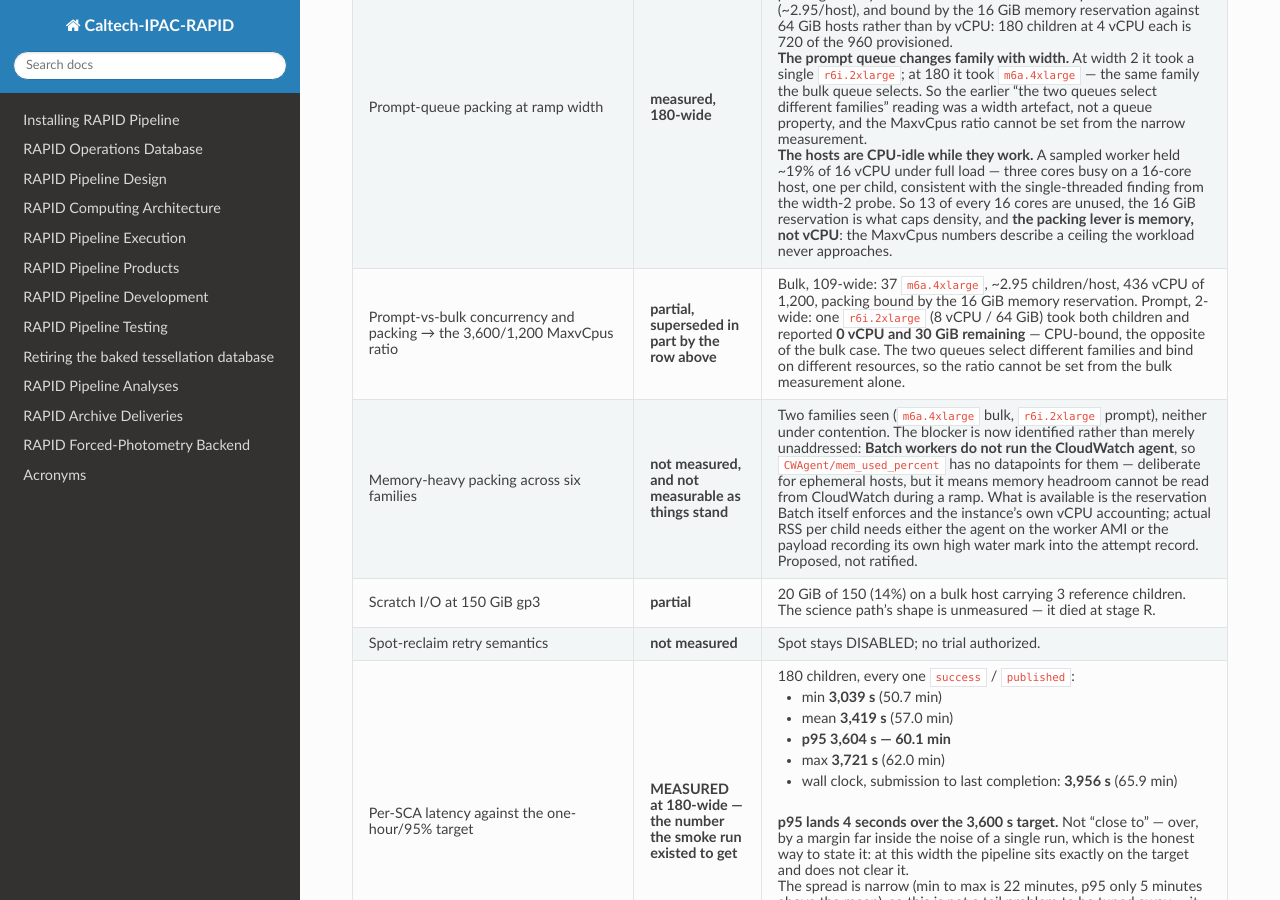
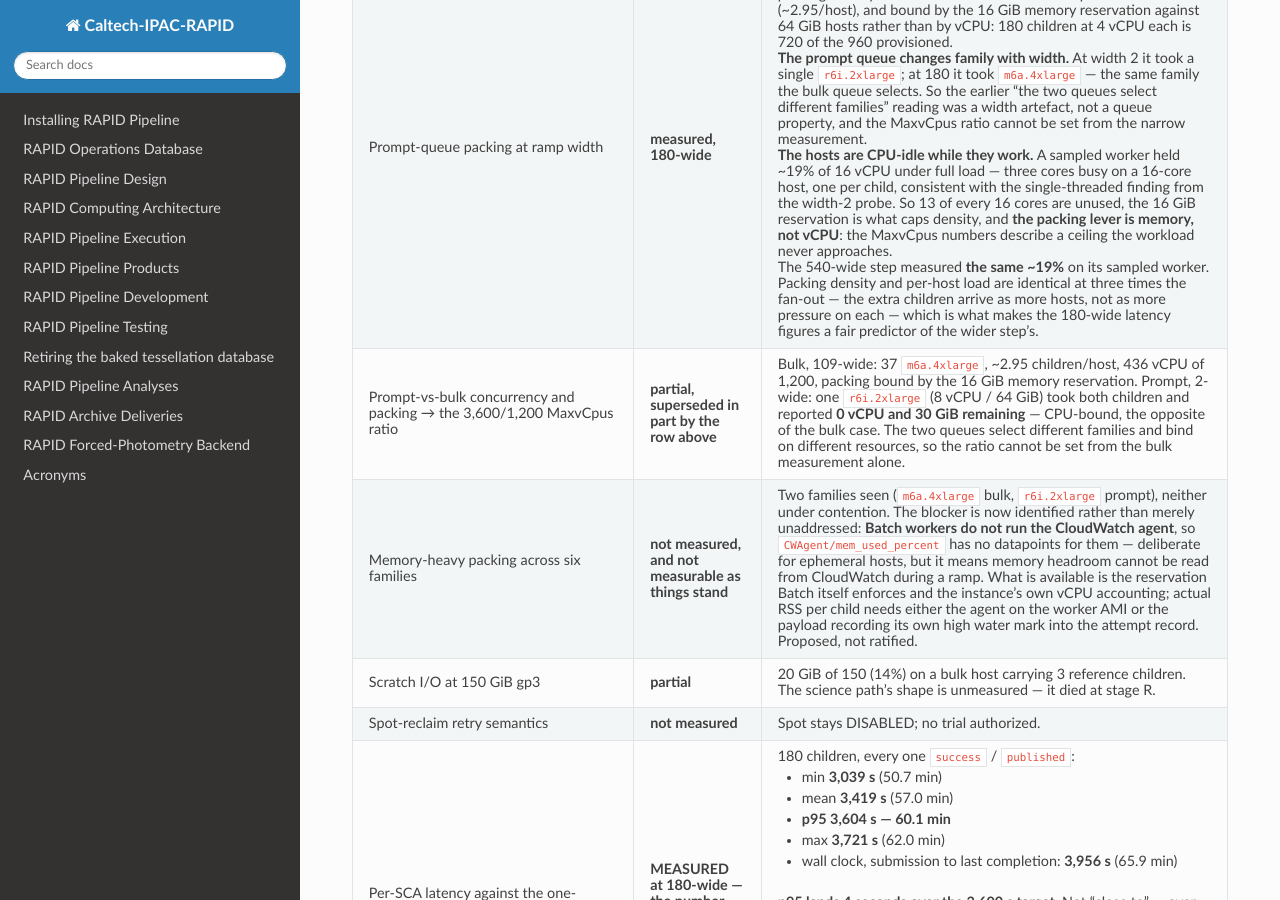
Before and after one commit to Caltech-IPAC/rapid, a Sphinx documentation site: the page built from docs/source/dev/q9_fix_round.rst, in a window 1280 px wide and 900 px high, scrolled down 4348 px. Built offline with Sphinx 7.4.7 and the Read the Docs theme 3.1.0, drawn with Linux system fonts in a browser that asks for light colours.

Commit message:
docs: per-host load is identical at 180- and 540-wide
The sampled worker held ~19% of 16 vCPU at both widths. Packing density
and per-host load do not change with fan-out — the extra children arrive
as more hosts, not as more pressure on each.

That is what licenses treating the 180-wide latency distribution as a
fair predictor of the wider step's, rather than assuming contention
would degrade it.

Co-Authored-By: Claude Opus 5 <noreply@anthropic.com>
Claude-Session: https://claude.ai/code/session_0171Nyu9f4jFHak4w8HopTAL

```diff
--- a/docs/source/dev/q9_fix_round.rst
+++ b/docs/source/dev/q9_fix_round.rst
@@ -304,6 +304,12 @@ measurements are the first run's, carried forward, and remain
        16 GiB reservation is what caps density, and **the packing lever
        is memory, not vCPU**: the MaxvCpus numbers describe a ceiling the
        workload never approaches.
+
+       The 540-wide step measured **the same ~19%** on its sampled
+       worker. Packing density and per-host load are identical at three
+       times the fan-out — the extra children arrive as more hosts, not
+       as more pressure on each — which is what makes the 180-wide
+       latency figures a fair predictor of the wider step's.
    * - Prompt-vs-bulk concurrency and packing → the 3,600/1,200 MaxvCpus ratio
      - **partial, superseded in part by the row above**
      - Bulk, 109-wide: 37 ``m6a.4xlarge``, ~2.95 children/host, 436 vCPU
```
